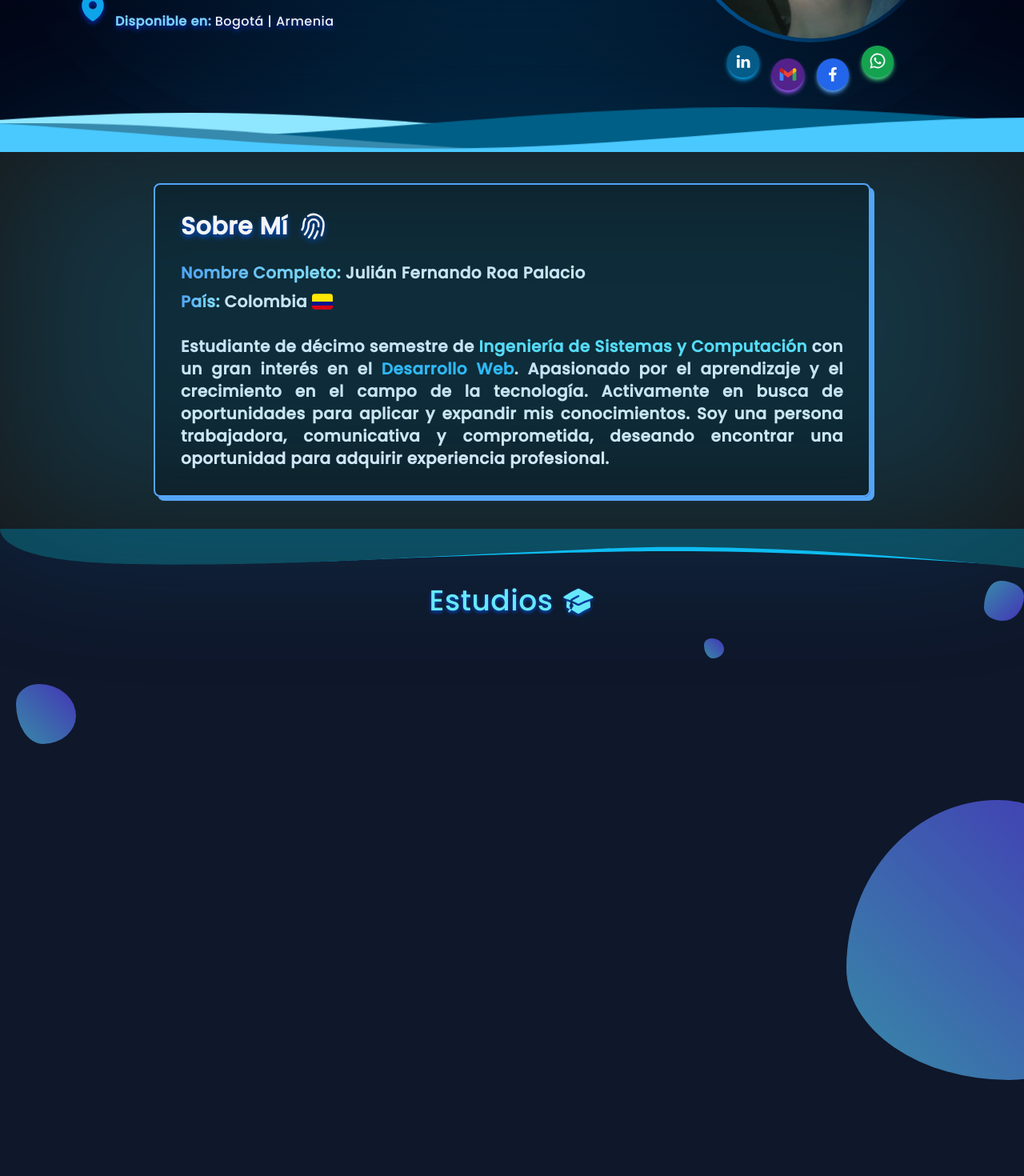
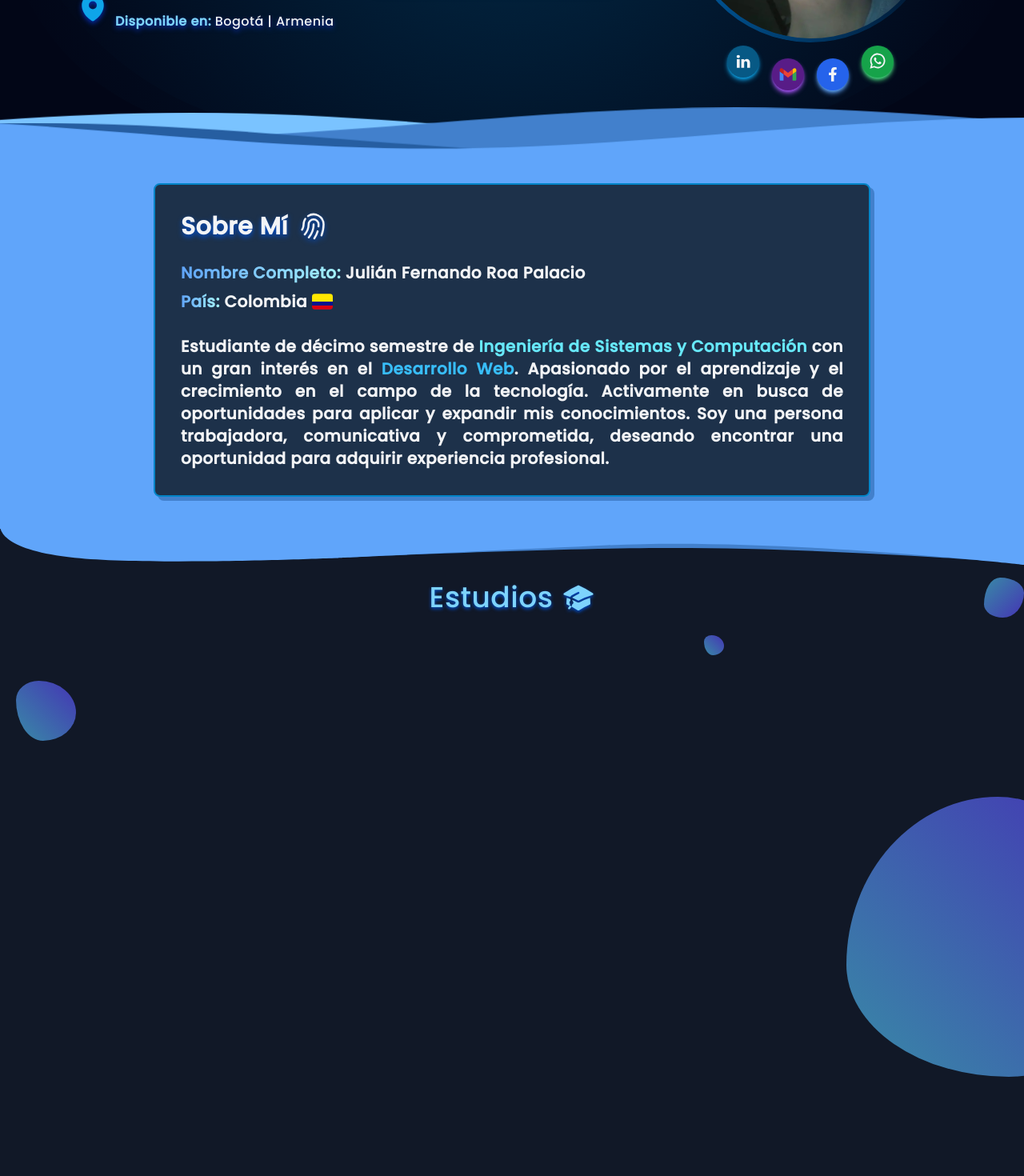
Before and after one commit to JulianDX/portafolio, a React (Vite) app: page / in a window 1280 px wide. Shown: the part 380-1850 px from the top of the page at 80% size. Built offline with nearby package versions, Linux system fonts and the light colour scheme; what tailwindcss-animated would draw is missing.

Commit message:
ui colors

```diff
--- a/src/components/Abilities.tsx
+++ b/src/components/Abilities.tsx
@@ -24,7 +24,7 @@ export const Abilities = ({ flagEs }: flagProp) => {
 
   return (
     <>
-      <section className="relative h-full w-full bg-neutral-900">
+      <section className="relative h-full w-full bg-sky-950">
         <div className="absolute inset-0 bg-sky-400 bg-[size:20px_20px] bg-opacity-15 blur-[100px]"></div>
         <div>
           <div className="custom-shape-divider-top-1715363249">
--- a/src/components/About.tsx
+++ b/src/components/About.tsx
@@ -5,14 +5,12 @@ import "/node_modules/flag-icons/css/flag-icons.min.css";
 export const About = ({ flagEs }: flagProp) => {
   return (
     <>
-
-      <div className="relative h-full w-full bg-neutral-900">
-        <div className="absolute inset-0 bg-sky-500 bg-[size:20px_20px] opacity-20 blur-[100px]"></div>
+      <div className="relative h-full w-full about">
         <section
           id="sobremi"
           className="px-2 md:animate-fade-up md:animate-once md:animate-ease-in md:animate-normal pt-10 md:pt-16 p-10"
         >
-        <div className="rounded-lg bg-black bg-opacity-40 max-w-4xl mx-auto p-6 md:p-8 text-gray-100 gap-5 md:shadow-[5px_5px_0px_0px_rgba(96,165,250)] border-2 border-blue-400">
+          <div className="rounded-lg bg-black bg-opacity-70 max-w-4xl mx-auto p-6 md:p-8 text-gray-100 gap-5 md:shadow-[5px_5px_0px_0px_rgba(66,128,204)] border-2 border-sky-600">
             <div className="opacity-100">
               <div className="flex items-center gap-3 justify-center md:justify-start">
                 <h2 className="items-center text-3xl font-extrabold drop-shadow-[0_3.2px_3.2px_rgba(0,78,207,1)]">
@@ -67,7 +65,6 @@ export const About = ({ flagEs }: flagProp) => {
           </div>
         </section>
       </div>
-
     </>
   );
 };
--- a/src/components/Main.tsx
+++ b/src/components/Main.tsx
@@ -231,16 +231,16 @@ const Main = ({ flagEs }: flagProp) => {
               />
             </defs>
             <g className="parallax1">
-              <use xlinkHref="#gentle-wave" x="50" y="3" fill="#8FE6FF" />
+              <use xlinkHref="#gentle-wave" x="50" y="3" fill="#7ac3ff" />
             </g>
             <g className="parallax2">
-              <use xlinkHref="#gentle-wave" x="50" y="0" fill="#005F87" />
+              <use xlinkHref="#gentle-wave" x="50" y="0" fill="#4280cc" />
             </g>
             <g className="parallax3">
-              <use xlinkHref="#gentle-wave" x="50" y="9" fill="#368AAD" />
+              <use xlinkHref="#gentle-wave" x="50" y="9" fill="#265ea1" />
             </g>
             <g className="parallax4">
-              <use xlinkHref="#gentle-wave" x="50" y="6" fill="#4AC9FF" />
+              <use xlinkHref="#gentle-wave" x="50" y="6" fill="#60A5FA" />
             </g>
           </svg>
         </main>
--- a/src/components/Studies.tsx
+++ b/src/components/Studies.tsx
@@ -22,10 +22,10 @@ export const Studies = ({ flagEs }: flagProp) => {
 
   return (
     <>
-      <section className="bg-slate-900">
+      <section className="bg-gray-900">
         <div>
           <svg
-            className="separator"
+            className="separator -mt-1"
             width="100%"
             height="50"
             viewBox="0.1 0.1 180 40"
@@ -33,11 +33,11 @@ export const Studies = ({ flagEs }: flagProp) => {
           >
             <g transform="translate(-18.298844,-77.973964)">
               <path
-                style={{ fill: "#0FBFF3" }}
+                style={{ fill: "#4280cc" }}
                 d="M 31.615583,86.351641 H 192.16499 v 26.901969 c 0,0 -32.03411,-14.237983 -59.62682,-12.72484 -22.34188,1.2252 -54.779359,9.72634 -54.779359,9.72634 0,0 -22.029534,3.62882 -34.471238,-1.88988 -12.441702,-5.51871 -11.67199,-22.013589 -11.67199,-22.013589 z"
               />
               <path
-                style={{ fill: "#0D4657" }}
+                style={{ fill: "#60A5FA" }}
                 d="M 18.441597,78.106256 H 198.58126 v 39.288614 c 0,0 -43.10672,-27.825245 -73.47599,-19.687823 -30.369264,8.137423 -46.832208,12.548653 -46.832208,12.548653 0,0 -32.775418,8.05972 -46.735258,0 C 17.577964,102.19598 18.441597,78.106256 18.441597,78.106256 Z"
               />
             </g>
@@ -67,10 +67,10 @@ export const Studies = ({ flagEs }: flagProp) => {
                   " text-gray-100 text-4xl text-center opacity-100 md:animate-fade-down"
                 }`}
               >
-                <h2 className="text-cyan-300">
+                <h2 className="text-sky-300">
                   {flagEs ? "Estudios" : "Studies"}
                 </h2>
-                <AcademicCapIcon className="inline-block h-10 w-10 text-cyan-300" />
+                <AcademicCapIcon className="inline-block h-10 w-10 text-sky-300" />
               </div>
               <div className="mt-2 pb-0 max-w-xl md:max-w-2xl mx-auto">
                 <ul>
--- a/src/index.css
+++ b/src/index.css
@@ -14,6 +14,10 @@
         font-style: normal;
         font-display: swap;
         background-color: black;
+    }
+
+    .about {
+        background-color: #60A5FA;
     }
 
     .custom-shape-divider-top-1715395463 {
@@ -40,7 +44,7 @@
 
     .wrapper {
         width: 100%;
-        background: linear-gradient(180deg, #007caa, 5%, #0084e1, 50%, #030423);
+        background: linear-gradient(180deg, #007caa, 5%, #0c78c4, 50%, #030423);
         position: relative;
     }
 
@@ -93,7 +97,7 @@
     }
 
     .custom-shape-divider-top-1715363249 .shape-fill {
-        fill: #286199;
+        fill: #1354b6;
     }
 
     .container {
@@ -204,126 +208,6 @@
     }
 
     @media (min-width: 768px) {
-
-        .wrapper .bubble {
-            height: 60px;
-            width: 60px;
-            border: 2px solid rgba(0, 166, 255, 0.7);
-            border-radius: 50px;
-            position: relative;
-            top: 10%;
-            left: 10%;
-            animation: 4s linear infinite;
-            position: absolute;
-        }
-
-        .bubble .dot {
-            height: 10px;
-            width: 10px;
-            border-radius: 50px;
-            background: rgba(0, 166, 255, 0.7);
-            position: absolute;
-            top: 20%;
-            right: 20%;
-        }
-
-        .wrapper .bubble:nth-child(1) {
-            top: 20%;
-            left: 20%;
-            animation: animate 8s linear infinite;
-        }
-
-        .wrapper .bubble:nth-child(2) {
-            top: 60%;
-            left: 80%;
-            animation: animate 10s linear infinite;
-        }
-
-        .wrapper .bubble:nth-child(3) {
-            top: 40%;
-            left: 40%;
-            animation: animate 3s linear infinite;
-        }
-
-        .wrapper .bubble:nth-child(4) {
-            top: 66%;
-            left: 30%;
-            animation: animate 7s linear infinite;
-        }
-
-        .wrapper .bubble:nth-child(5) {
-            top: 90%;
-            left: 10%;
-            animation: animate 9s linear infinite;
-        }
-
-        .wrapper .bubble:nth-child(6) {
-            top: 30%;
-            left: 60%;
-            animation: animate 5s linear infinite;
-        }
-
-        .wrapper .bubble:nth-child(7) {
-            top: 70%;
-            left: 20%;
-            animation: animate 8s linear infinite;
-        }
-
-        .wrapper .bubble:nth-child(8) {
-            top: 75%;
-            left: 60%;
-            animation: animate 10s linear infinite;
-        }
-
-        .wrapper .bubble:nth-child(9) {
-            top: 50%;
-            left: 50%;
-            animation: animate 6s linear infinite;
-        }
-
-        .wrapper .bubble:nth-child(10) {
-            top: 45%;
-            left: 20%;
-            animation: animate 10s linear infinite;
-        }
-
-        .wrapper .bubble:nth-child(11) {
-            top: 10%;
-            left: 90%;
-            animation: animate 9s linear infinite;
-        }
-
-        .wrapper .bubble:nth-child(12) {
-            top: 20%;
-            left: 70%;
-            animation: animate 7s linear infinite;
-        }
-
-        .wrapper .bubble:nth-child(13) {
-            top: 20%;
-            left: 20%;
-            animation: animate 8s linear infinite;
-        }
-
-        .wrapper .bubble:nth-child(14) {
-            top: 60%;
-            left: 5%;
-            animation: animate 6s linear infinite;
-        }
-
-        .wrapper .bubble:nth-child(15) {
-            top: 90%;
-            left: 80%;
-            animation: animate 9s linear infinite;
-        }
-
-        .container::before {
-            animation: vawe 6s linear infinite;
-        }
-
-        .container .dots span {
-            animation: vawe 6s linear infinite;
-        }
 
         .editorial {
             display: block;
```
Lines whose indentation alone changed are shown as unchanged.
